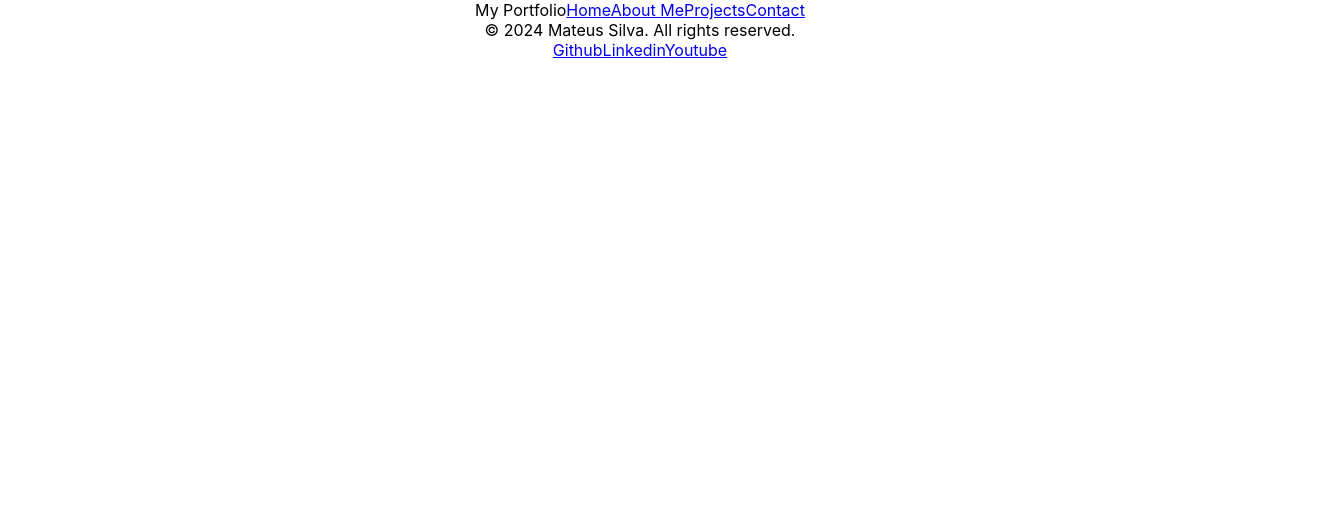
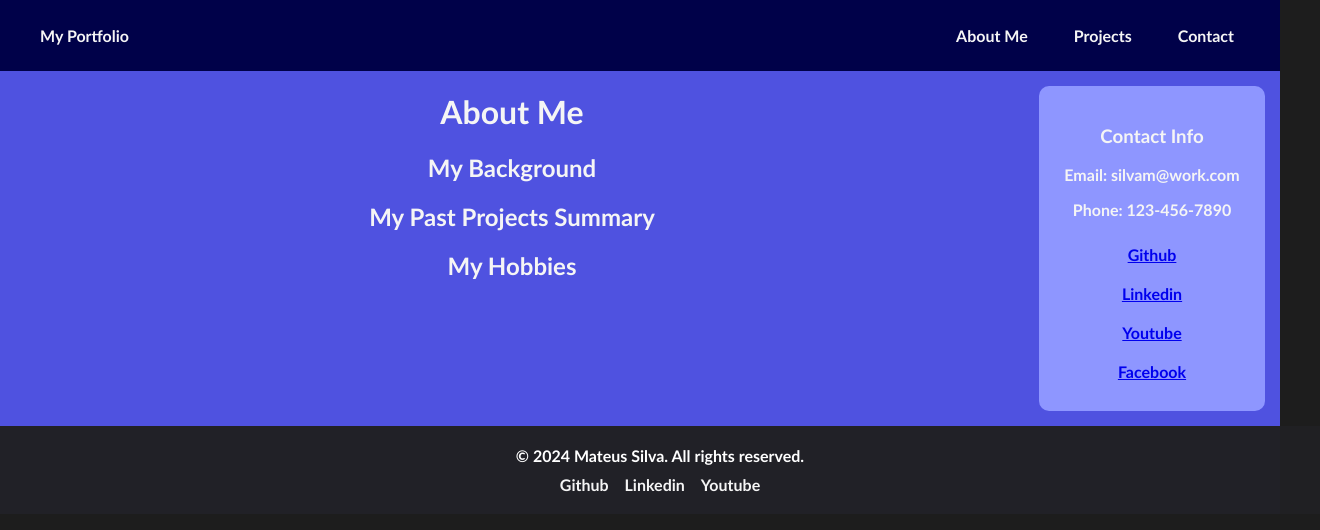
Before and after one commit to Silvam1345/portfolio-app, a React (Create React App) app: page /about in a window 1280 px wide. Shown: the top 530 px of the page, 1320 px wide, since content can reach past the window. Built offline with nearby package versions, Linux system fonts and the light colour scheme.

Commit message:
Style Header, Footer, Sidebar, and Home page and implement About route

```diff
--- a/src/App.css
+++ b/src/App.css
@@ -1,5 +1,9 @@
 .App {
   text-align: center;
+  width: 100%;
+  background: rgb(79, 82, 224);
+  font-weight: bold;
+  color: whitesmoke;
 }
 
 .App-logo {
@@ -32,6 +36,7 @@
   from {
     transform: rotate(0deg);
   }
+
   to {
     transform: rotate(360deg);
   }
--- a/src/App.js
+++ b/src/App.js
@@ -1,17 +1,28 @@
-import logo from './logo.svg';
+//import logo from './logo.svg';
 import './App.css';
 import React from 'react';
-import {BrowserRouter, Routes, Route } from 'react-router-dom';
-import {Header, Footer, About, Contact, ProjectDetail, ProjectList, Home} from './components';
+import './portfolio.css';
+import { BrowserRouter, Routes, Route } from 'react-router-dom';
+import { Header, Footer, About, Contact, ProjectDetail, ProjectList, Home, Sidebar } from './components';
+
+
 
 function App() {
   return (
     <div className="App">
       <BrowserRouter>
         <Header></Header>
-        <Routes>
-          <Route path='/' element = {<Home></Home>}></Route>
-        </Routes>
+        <div className="body-content">
+          <Routes className="routes-container">
+            <Route path='/' element={<Home></Home>}></Route>
+            <Route path='/about' element={<About></About>}></Route>
+            <Route path='/contact' element={<Contact></Contact>}></Route>
+            <Route path='/projects' element={<ProjectList></ProjectList>}></Route>
+            <Route path='/project/:name' element={<ProjectDetail></ProjectDetail>}></Route>
+            <Route path='*' element={<h1>Sorry! This page doesn't exist.</h1>}></Route>
+          </Routes>
+          <Sidebar></Sidebar>
+        </div>
         <Footer></Footer>
       </BrowserRouter>
     </div>
--- a/src/components/About.js
+++ b/src/components/About.js
@@ -0,0 +1,17 @@
+import { Link } from 'react-router-dom';
+export default function Footer() {
+    return (
+        <div>
+            <h1>About Me</h1>
+            <div className='background-content'>
+                <h2>My Background</h2>
+            </div>
+            <div className='work-history-content'>
+                <h2>My Past Projects Summary</h2>
+            </div>
+            <div className='hobbies-content'>
+            <h2>My Hobbies</h2>
+            </div>
+        </div>
+    )
+}
--- a/src/components/Header.js
+++ b/src/components/Header.js
@@ -1,11 +1,13 @@
 import { Link } from 'react-router-dom';
 export default function Header() {
     return (
-        <header className="header-container">My Portfolio
-            <Link to="https://example.com">Home</Link>
-            <Link to="https://example.com">About Me</Link>
-            <Link to="https://example.com">Projects</Link>
-            <Link to="https://example.com">Contact</Link>
+        <header className="header-container">
+            <Link className="home-link" to="/">My Portfolio</Link>
+            <div className='header-links'>
+                <Link to='/about'>About Me</Link>
+                <Link to="https://example.com">Projects</Link>
+                <Link to="https://example.com">Contact</Link>
+            </div>
         </header>
     )
 }
--- a/src/components/Home.js
+++ b/src/components/Home.js
@@ -1,6 +1,11 @@
 import { Link } from 'react-router-dom';
 export default function Home(props) {
     return (
-        <h1>This is the home page!</h1>
+        <div>
+            <h1>Welcome to my Portfolio!</h1>
+            <div className='intro-content'>
+                <p>This is a web application that highlights my past projects and marks my goal of working in software development.</p>
+            </div>
+        </div>
     )
 }
--- /dev/null
+++ b/src/components/Sidebar.js
@@ -0,0 +1,18 @@
+import { Link } from 'react-router-dom';
+export default function Sidebar() {
+    return (
+        <aside className="contact-info">
+                <h3>Contact Info</h3>
+                <div className="personal-contacts">
+                    <p>Email: silvam@work.com</p>
+                    <p>Phone: 123-456-7890</p>
+                </div>
+                <div className="contact-info-links">
+                    <a href="https://example.com">Github</a>
+                    <a href="https://example.com">Linkedin</a>
+                    <a href="https://example.com">Youtube</a>
+                    <a href="https://example.com">Facebook</a>
+                </div>
+        </aside>
+    )
+}
--- a/src/components/index.js
+++ b/src/components/index.js
@@ -5,3 +5,4 @@ export {default as Contact} from './Contact';
 export {default as ProjectList} from './ProjectList';
 export {default as ProjectDetail} from './ProjectDetail';
 export {default as Home} from './Home';
+export {default as Sidebar} from './Sidebar';
--- a/src/index.css
+++ b/src/index.css
@@ -1,8 +1,7 @@
 body {
+  background-color: rgb(29, 29, 29);
   margin: 0;
-  font-family: -apple-system, BlinkMacSystemFont, 'Segoe UI', 'Roboto', 'Oxygen',
-    'Ubuntu', 'Cantarell', 'Fira Sans', 'Droid Sans', 'Helvetica Neue',
-    sans-serif;
+   font-family:'Trebuchet MS', 'Lucida Sans Unicode', 'Lucida Grande', 'Lucida Sans', Arial, sans-serif;
   -webkit-font-smoothing: antialiased;
   -moz-osx-font-smoothing: grayscale;
 }
--- a/src/portfolio.css
+++ b/src/portfolio.css
@@ -0,0 +1,96 @@
+
+
+/* Header CSS */
+.header-container {
+    background-color: #000149;
+    color: white;
+    padding: 10px;
+    font-family:'Trebuchet MS', 'Lucida Sans Unicode', 'Lucida Grande', 'Lucida Sans', Arial, sans-serif;
+    display: flex;
+    align-items: center;
+}
+
+.header-container a {
+    color: whitesmoke;
+    text-decoration: none;
+    padding: 1em;
+    padding-left: 30px;
+
+
+}
+
+.header-links {
+    position: absolute;
+    right: 0;
+    margin-right: 30px;
+}
+
+.header-links a:hover, .home-link:hover {
+    color: rgb(180, 182, 255);
+}
+
+
+
+
+
+
+/* Body CSS */
+.body-content {
+    display: grid;
+    grid-template-columns: 4fr 1fr;
+    grid-template-rows: auto 1fr auto;
+}
+
+
+/* Sidebar CSS */
+.contact-info {
+    background: #8e96ff;
+    margin: 15px;
+    border-radius: 10px;
+    padding: 20px;
+
+}
+
+
+.contact-info-links {
+    display: flex;
+    flex-direction: column;
+    text-align: center;
+
+}
+
+.contact-info-links > a {
+    margin: 10px;
+}
+
+.personal-contacts {
+    text-align: center;
+}
+/* Footer CSS */
+
+
+
+.footer-links, .footer-copyright {
+    background: rgba(33, 33, 36, 0.986);
+    text-align: center;
+    color: white;
+    width: 100%;
+    padding: 20px;
+}
+
+.footer-copyright {
+    padding-bottom: 0;
+}
+
+.footer-links {
+    padding-top: 10px;
+}
+.footer-links > a {
+    color: whitesmoke;
+    margin: 0.5em;
+    text-decoration: none;
+}
+
+.footer-links > a:hover {
+    color: goldenrod;
+}
```
Also changed, not shown: public/models/projects.json (added, +29 -0 lines).
